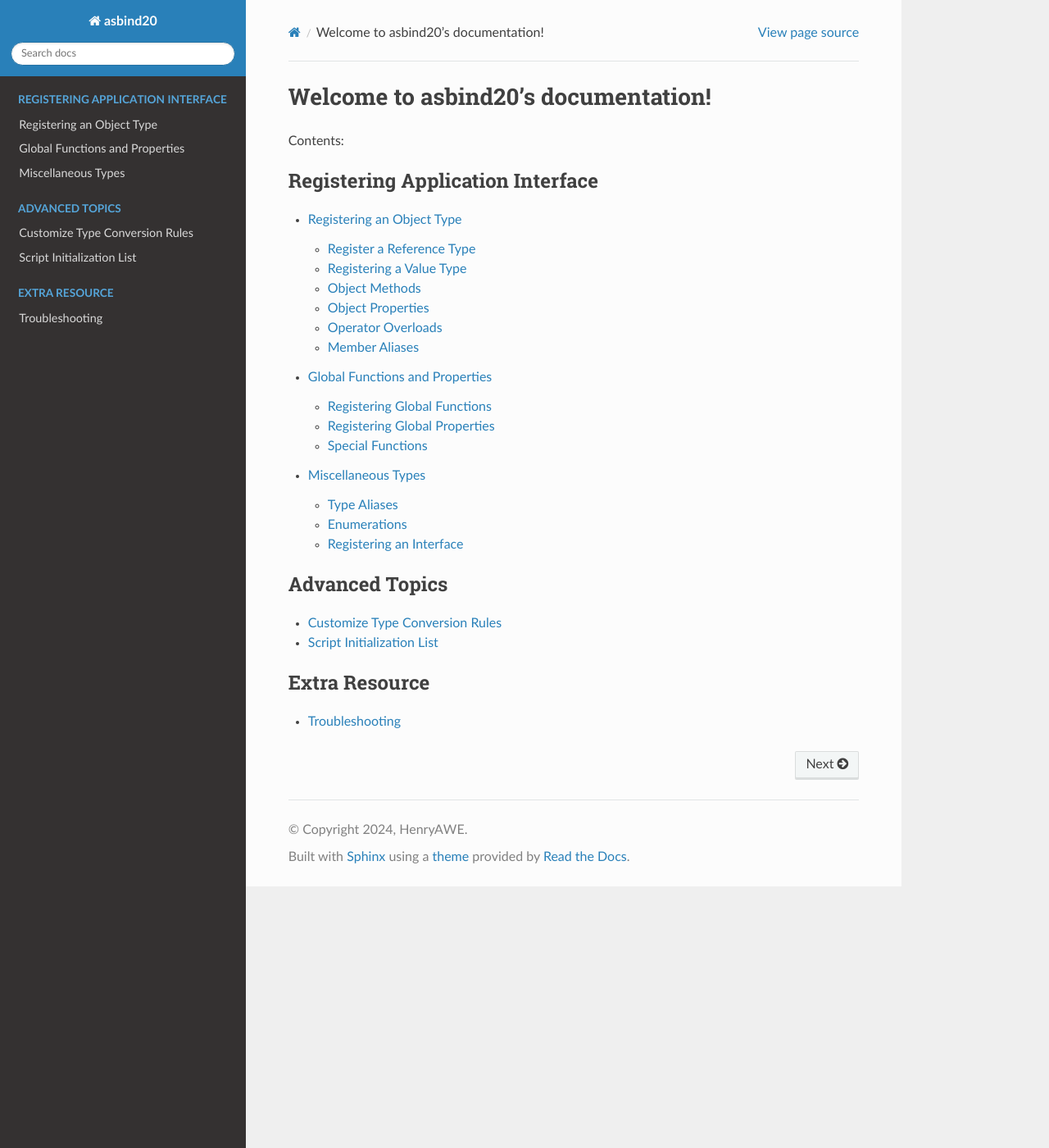
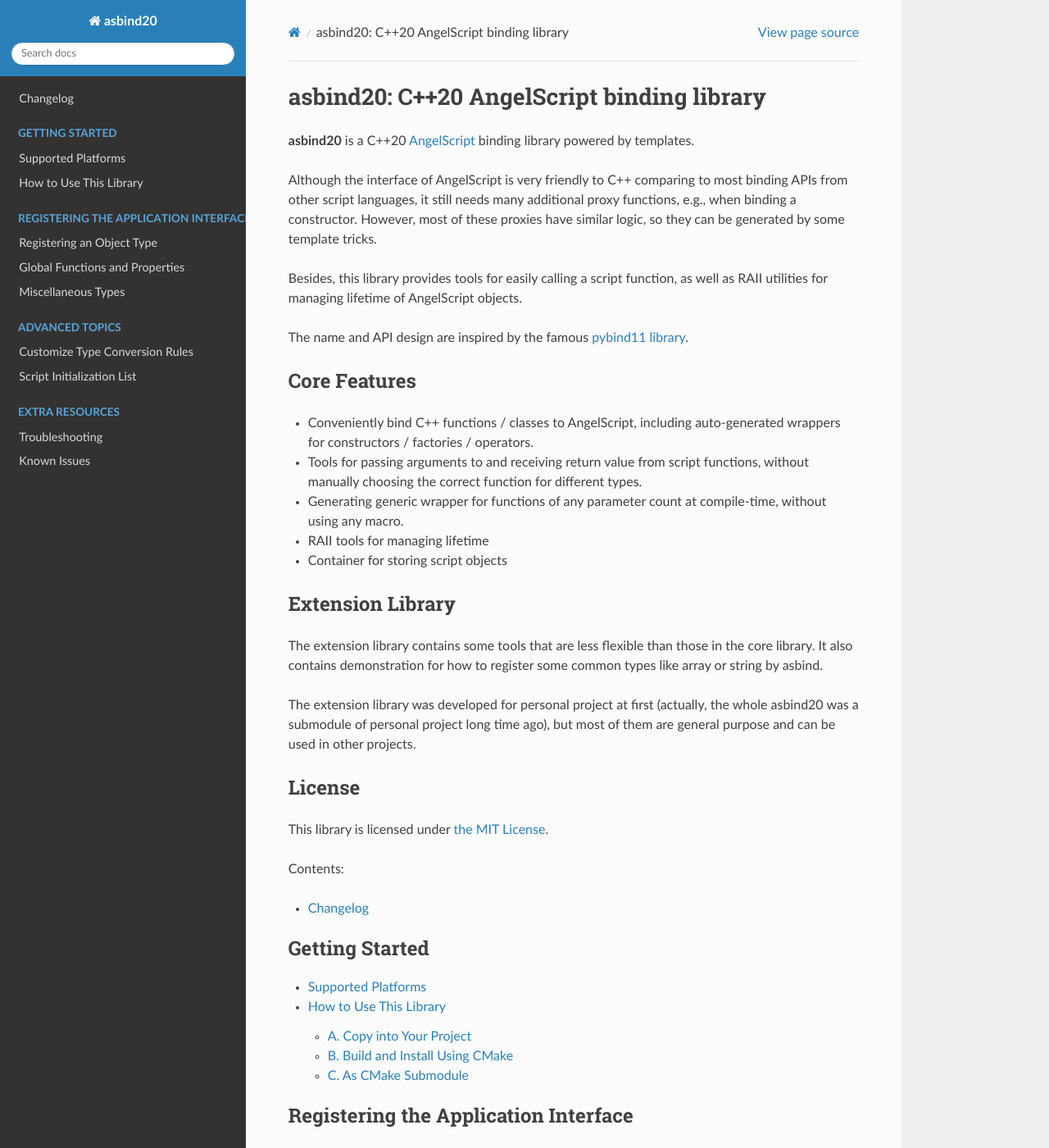
Before and after one commit to HenryAWE/asbind20, a Sphinx documentation site: the page built from doc/index.rst, in a window 1280 px wide and 1400 px high. Shown: the whole window at 82% size. Built offline with Sphinx 7.4.7 and the Read the Docs theme 3.1.0, drawn with Linux system fonts in a browser that asks for light colours; some of the changed text lies outside the part shown.

Commit message:
Update document structure

```diff
--- /dev/null
+++ b/doc/changelog.rst
@@ -0,0 +1,33 @@
+Changelog
+=========
+
+Changelog since the version 1.5.0.
+
+1.5.0
+-----
+
+What's New
+~~~~~~~~~~
+
+Core Library
+^^^^^^^^^^^^
+
+- New tools for binding complex operator overloads
+- Interfaces of binding generator now all take ``std::string`` / ``std::string_view`` instead of ``const char*`` for convenience and consistency
+- Tools for multithreading with AngelScript
+
+Extension Library
+^^^^^^^^^^^^^^^^^
+
+First stable version of extension library released!
+
+Documentation
+~~~~~~~~~~~~~
+
+Rewrite and migrate to Read the Docs.
+
+Bug Fix
+~~~~~~~
+
+- Crash when returning some kind of value type by value
+- Fix several bugs in ``small_vector``
--- /dev/null
+++ b/doc/extra/known_issue.rst
@@ -0,0 +1,11 @@
+Known Issues
+============
+
+Some feature of this library may not work on some broken compiler or standard library.
+
+1. If you bind an overloaded function using syntax like ``static_cast<return_type(*)()>(&func)`` on MSVC, it may crash the compiler.
+   The workaround is to write a standalone wrapper function with no overloading, then bind this wrapper using asbind20.
+
+2. GCC (at least for 14.2) may `not generate machine code of registered template class on a rare occasion <https://gcc.gnu.org/bugzilla/show_bug.cgi?id=119233>`_. If your encounter a linker error like `this example on Compiler Explorer <https://godbolt.org/z/oT9cP1rso>`_ , try to use explicit instantiation for your template class.
+
+3. Older compilers (like GCC 12) may wrongly think some types in asbind20 are dependent types, so you need to add ``template`` disambiguator as a workaround.
--- a/doc/global.rst
+++ b/doc/global.rst
@@ -79,6 +79,7 @@ Registered by ``message_callback``.
 .. doxygenclass:: asbind20::global
     :members: message_callback
     :members-only:
+    :no-link:
 
 See `AngelScript documentation <https://www.angelcode.com/angelscript/sdk/docs/manual/doc_compile_script.html#doc_compile_script_msg>`_ for details.
 
@@ -90,6 +91,7 @@ Registered by ``exception_translator``.
 .. doxygenclass:: asbind20::global
     :members: exception_translator
     :members-only:
+    :no-link:
 
 .. note::
    If your AngelScript is built without exception support (``asGetLibraryOptions()`` reports ``AS_NO_EXCEPTIONS``),
--- a/doc/index.rst
+++ b/doc/index.rst
@@ -1,11 +1,64 @@
-Welcome to asbind20's documentation!
-====================================
+asbind20: C++20 AngelScript binding library
+===========================================
+
+**asbind20** is a C++20 `AngelScript <https://www.angelcode.com/angelscript/>`_ binding library powered by templates.
+
+Although the interface of AngelScript is very friendly to C++ comparing to most binding APIs from other script languages,
+it still needs many additional proxy functions, e.g., when binding a constructor.
+However, most of these proxies have similar logic, so they can be generated by some template tricks.
+
+Besides, this library provides tools for easily calling a script function,
+as well as RAII utilities for managing lifetime of AngelScript objects.
+
+The name and API design are inspired by the famous `pybind11 library <https://github.com/pybind/pybind11>`_.
+
+Core Features
+-------------
+
+- Conveniently bind C++ functions / classes to AngelScript,
+  including auto-generated wrappers for constructors / factories / operators.
+
+- Tools for passing arguments to and receiving return value from script functions,
+  without manually choosing the correct function for different types.
+
+- Generating generic wrapper for functions of any parameter count at compile-time,
+  without using any macro.
+
+- RAII tools for managing lifetime
+
+- Container for storing script objects
+
+Extension Library
+-----------------
+
+The extension library contains some tools that are less flexible than those in the core library.
+It also contains demonstration for how to register some common types like array or string by asbind.
+
+The extension library was developed for personal project at first
+(actually, the whole asbind20 was a submodule of personal project long time ago),
+but most of them are general purpose and can be used in other projects.
+
+License
+-------
+
+This library is licensed under `the MIT License <https://github.com/HenryAWE/asbind20/blob/master/LICENSE>`_.
 
 Contents:
 
 .. toctree::
+   :maxdepth: 1
+
+   changelog
+
+.. toctree::
    :maxdepth: 2
-   :caption: Registering Application Interface
+   :caption: Getting Started
+
+   start
+
+.. toctree::
+   :maxdepth: 2
+   :caption: Registering the Application Interface
 
    object_type
    global
@@ -20,6 +73,7 @@ Contents:
 
 .. toctree::
    :maxdepth: 1
-   :caption: Extra Resource
+   :caption: Extra Resources
 
-   troubleshooting
+   extra/troubleshooting
+   extra/known_issue
--- a/doc/misc_type.rst
+++ b/doc/misc_type.rst
@@ -7,6 +7,7 @@ Type Aliases
 .. doxygenclass:: asbind20::global
     :members: funcdef, typedef_, using_
     :members-only:
+    :no-link:
 
 Example code:
 
--- a/doc/object_type.rst
+++ b/doc/object_type.rst
@@ -1,8 +1,8 @@
 Registering an Object Type
 ==========================
 
-Register a Reference Type
--------------------------
+Registering a Reference Type
+----------------------------
 
 The basic reference type will be instantiated by factory function and managed by reference counting.
 
--- /dev/null
+++ b/doc/start.rst
@@ -0,0 +1,83 @@
+Supported Platforms
+===================
+
+- CMake >= 3.20
+- AngelScript >= 2.37.0
+- C++ compiler that supports C++20
+
+Currently, the following platforms and compilers are officially supported and tested by CI.
+
++-------------+---------------------+
+| Platform    | Compiler            |
++=============+=====================+
+| Windows x64 | MSVC 19.41+         |
++-------------+---------------------+
+| Linux x64   | GCC 12, 13, 14      |
++-------------+---------------------+
+| Linux x64   | Clang 18, 18 (ASan) |
++-------------+---------------------+
+| Emscripten  | emsdk latest        |
++-------------+---------------------+
+
+.. note::
+   Some advanced features are only available on newer compilers.
+
+How to Use This Library
+=======================
+
+Please follow the `tutorial of AngelScript to build and install it <https://www.angelcode.com/angelscript/sdk/docs/manual/doc_compile_lib.html>`_ at first,
+or use a package manager like `vcpkg <https://github.com/microsoft/vcpkg>`_.
+
+You can also find example script for installing AngelScript in `the GitHub Actions script of asbind20 <https://github.com/HenryAWE/asbind20/blob/master/.github/workflows/build.yml>`_.
+
+A. Copy into Your Project
+-------------------------
+
+The core library of asbind20 is a header-only library.
+You can directly copy all the files under ``include/`` into your project.
+
+If your project has a custom location of ``<angelscript.h>``, you can include it before any asbind20 headers.
+This library will not include the AngelScript library for the second time.
+
+Additionally, files under ``io/``, ``container/``, and ``concurrent/`` are optional components.
+You can omit those files if they are unnecessary for your project.
+
+.. note::
+   **About The Extension Library** (``asbind20::ext``)
+
+   The extension part of library (under ``ext/``) is not header-only.
+   If you wish to use this part of library without building asbind20 separately,
+   you need to copy necessary source files as well.
+
+B. Build and Install Using CMake
+--------------------------------
+
+.. code-block:: sh
+
+    cmake -GNinja -DCMAKE_BUILD_TYPE=Release -S . -B build
+    cmake --build build
+    cmake --install build
+
+Link the library in a ``CMakeLists.txt``.
+
+.. code-block:: cmake
+
+    find_package(asbind20 REQUIRED)
+
+    target_link_libraries(main PRIVATE asbind20::asbind20)
+
+C. As CMake Submodule
+--------------------------------
+Clone the library into your project.
+
+.. code-block:: sh
+
+    git clone https://github.com/HenryAWE/asbind20.git
+
+Link the library in a ``CMakeLists.txt``.
+
+.. code-block:: cmake
+
+    add_subdirectory(asbind20)
+
+    target_link_libraries(main PRIVATE asbind20::asbind20)
```
Also changed, not shown: README.md (+2 -80 lines), doc/extra/troubleshooting.rst (renamed from doc/troubleshooting.rst).
